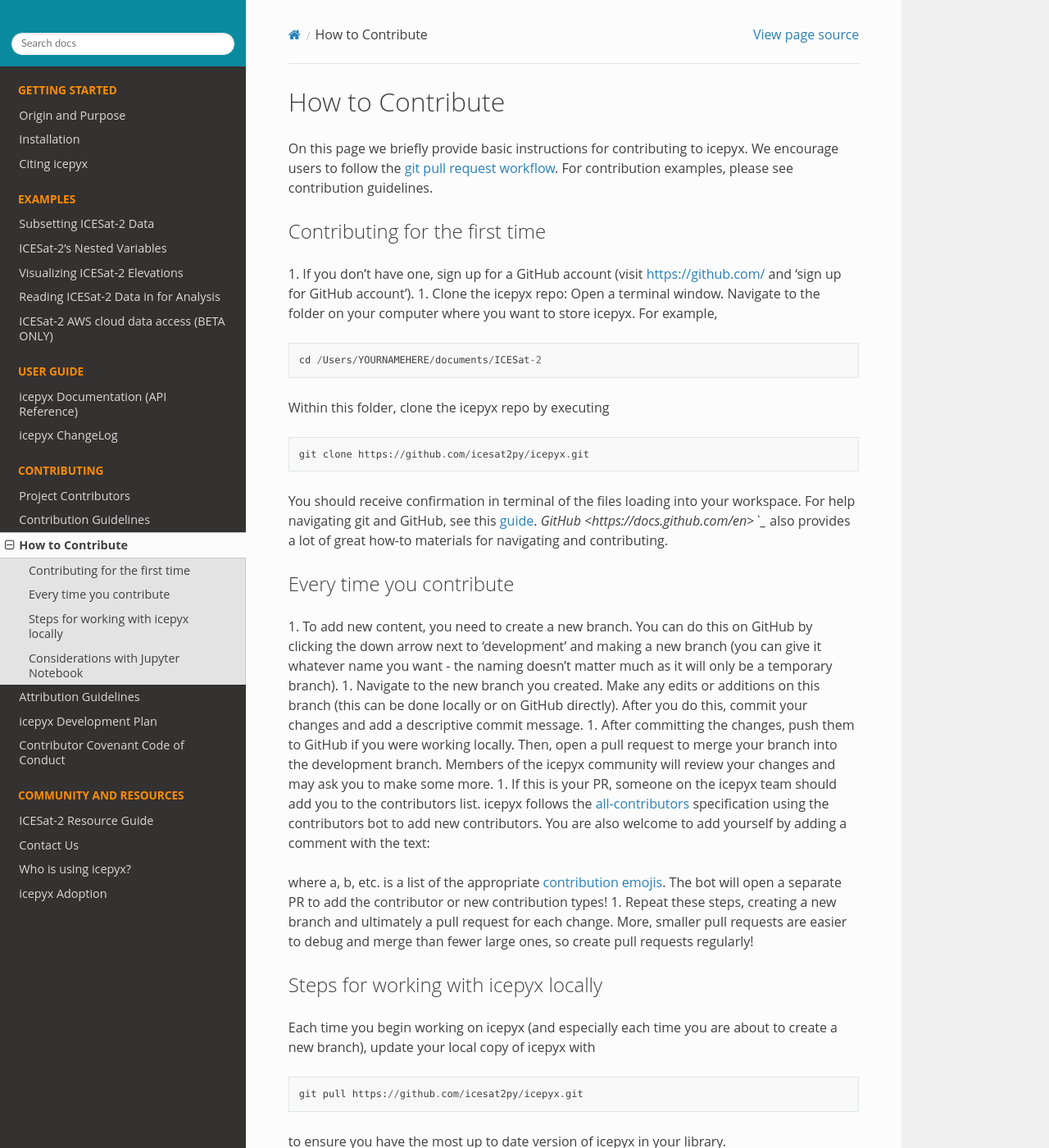
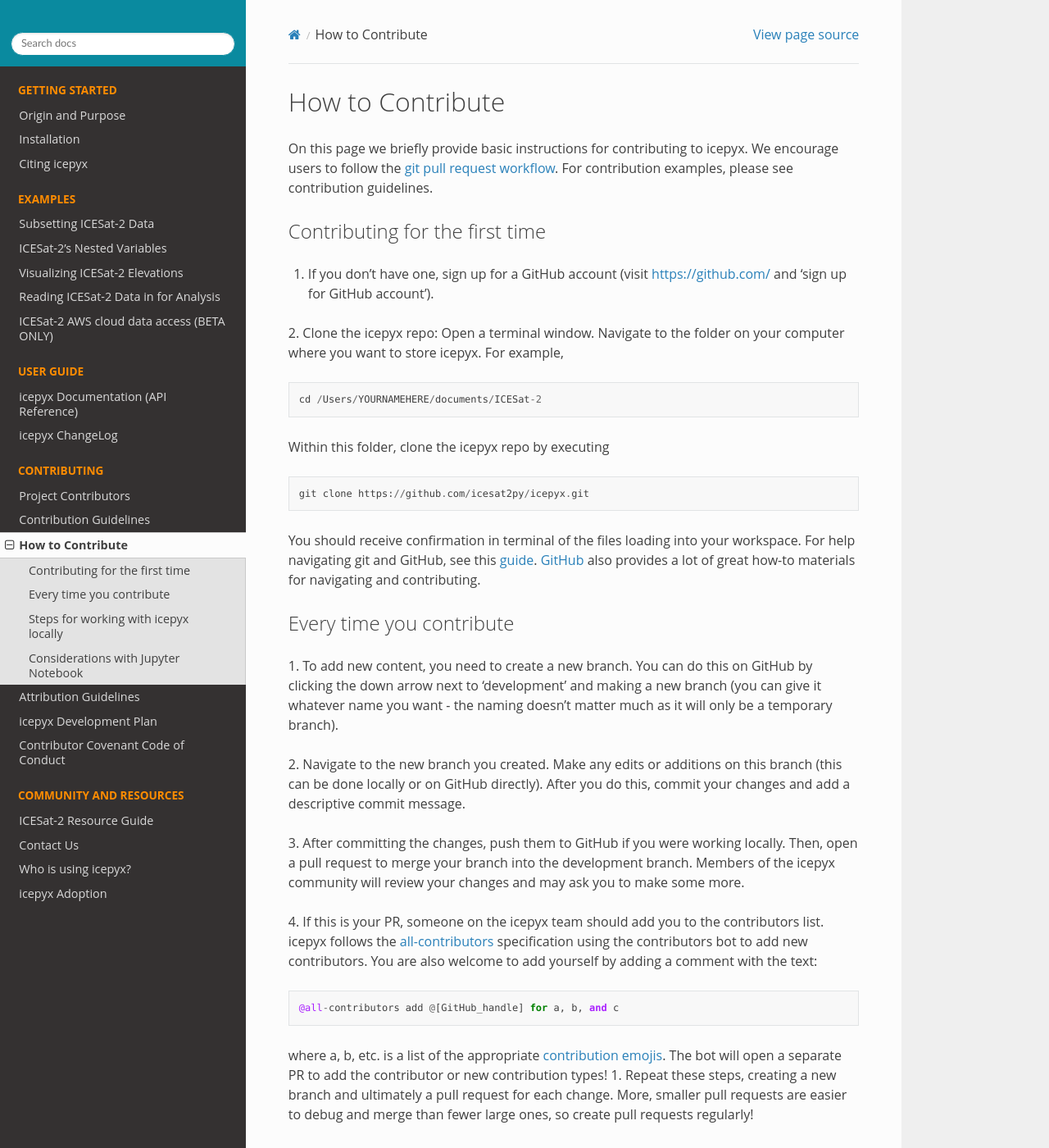
Before and after one commit to icesat2py/icepyx, a Sphinx documentation site: the page built from doc/source/contributing/how_to_contribute.rst, in a window 1280 px wide and 1400 px high. Shown: the whole window at 82% size. Built offline with Sphinx 7.4.7 and the Read the Docs theme 2.0.0, drawn with Linux system fonts in a browser that asks for light colours; pages that are not in the unit, such as notebooks, are missing from menus; the version number could not be read and is left out.

Commit message:
fix formatting

```diff
--- a/doc/source/contributing/how_to_contribute.rst
+++ b/doc/source/contributing/how_to_contribute.rst
@@ -11,7 +11,8 @@
 Contributing for the first time
 -------------------------------
 1. If you don't have one, sign up for a GitHub account (visit https://github.com/ and ‘sign up for GitHub account’).
-1. Clone the icepyx repo: Open a terminal window.
+
+2. Clone the icepyx repo: Open a terminal window.
 Navigate to the folder on your computer where you want to store icepyx.
 For example,
 
@@ -27,7 +28,7 @@
 
 You should receive confirmation in terminal of the files loading into your workspace.
 For help navigating git and GitHub, see this `guide <https://the-turing-way.netlify.app/collaboration/github-novice/github-novice-firststeps.html?highlight=github%20account>`__.
-`GitHub <https://docs.github.com/en>`_` also provides a lot of great how-to materials for navigating and contributing.
+`GitHub <https://docs.github.com/en>`_ also provides a lot of great how-to materials for navigating and contributing.
 
 
 Every time you contribute
@@ -36,17 +37,21 @@
 1. To add new content, you need to create a new branch.
 You can do this on GitHub by clicking the down arrow next to ‘development’ and making a new branch
 (you can give it whatever name you want - the naming doesn't matter much as it will only be a temporary branch).
-1. Navigate to the new branch you created.
+
+2. Navigate to the new branch you created.
 Make any edits or additions on this branch (this can be done locally or on GitHub directly).
 After you do this, commit your changes and add a descriptive commit message.
-1. After committing the changes, push them to GitHub if you were working locally.
+
+3. After committing the changes, push them to GitHub if you were working locally.
 Then, open a pull request to merge your branch into the development branch.
 Members of the icepyx community will review your changes and may ask you to make some more.
-1. If this is your PR, someone on the icepyx team should add you to the contributors list.
+
+4. If this is your PR, someone on the icepyx team should add you to the contributors list.
 icepyx follows the `all-contributors <https://github.com/all-contributors/all-contributors>`_ specification using the contributors bot to add new contributors.
 You are also welcome to add yourself by adding a comment with the text:
 
 .. code-block::
+
     @all-contributors add @[GitHub_handle] for a, b, and c
 
 where a, b, etc. is a list of the appropriate `contribution emojis <https://allcontributors.org/docs/en/emoji-key>`_.
```
